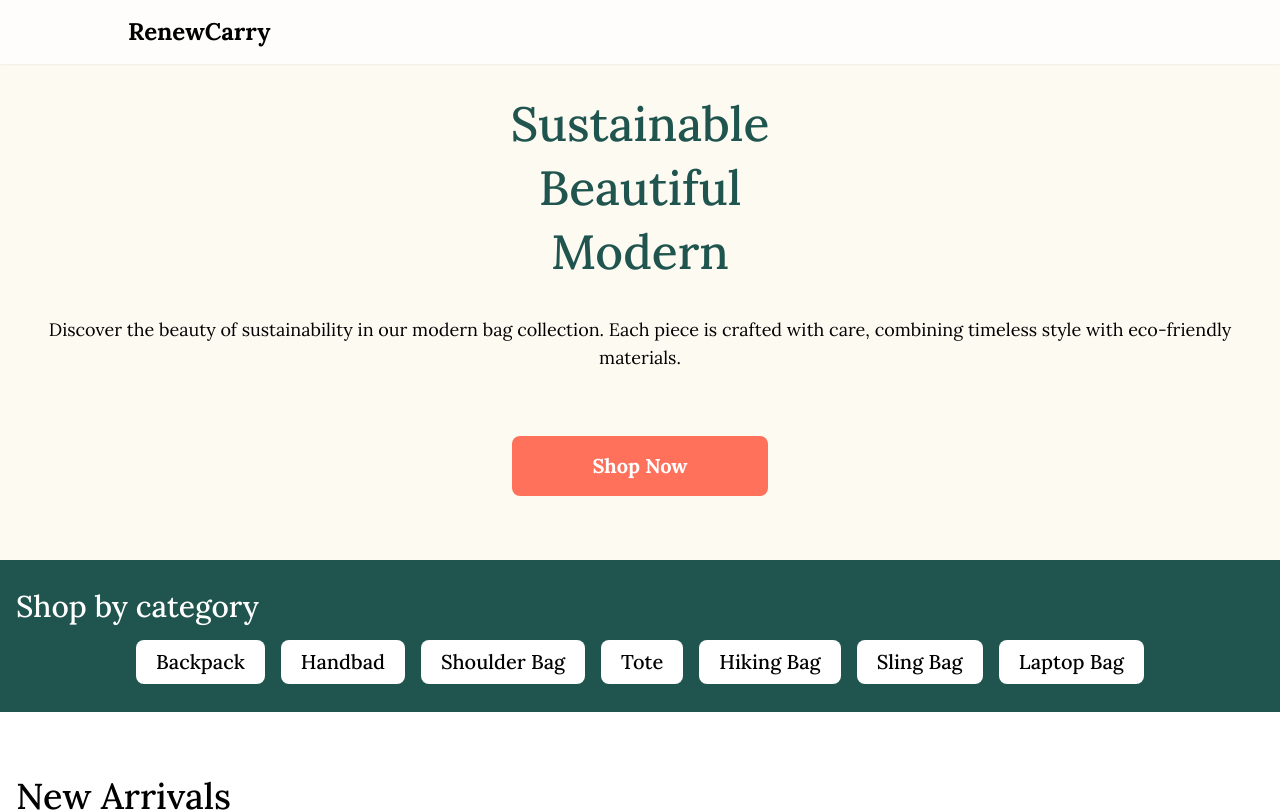
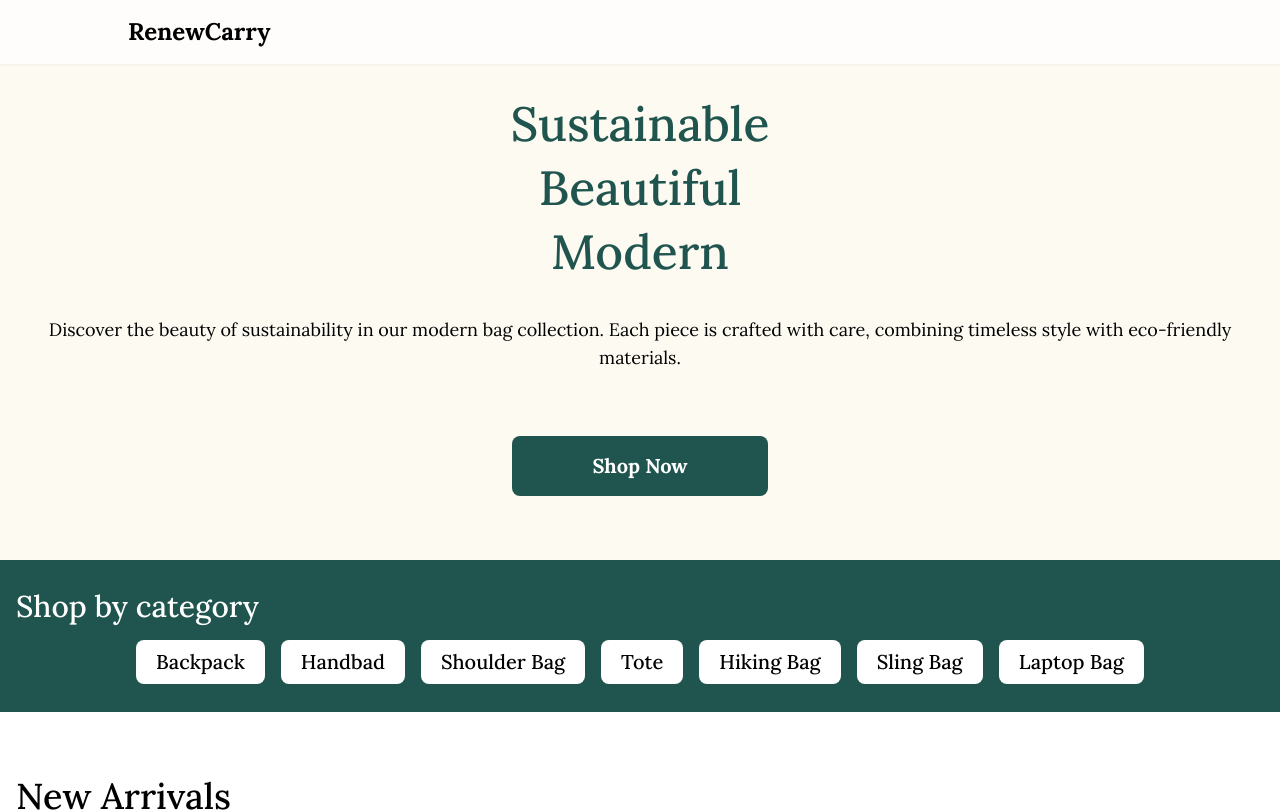
Before and after one commit to jeremyarrabe/renew-carry, a Next.js app: page / in a window 1280 px wide. Shown: the top 812 px of the page. Built offline with nearby package versions, Linux system fonts and the light colour scheme.

Commit message:
changed button color for better accessibility and contrast

```diff
--- a/src/app/products/[productId]/page.jsx
+++ b/src/app/products/[productId]/page.jsx
@@ -24,7 +24,7 @@ const ProductId = () => {
           <button className="rounded-lg text-4xl font-bold  grow">+</button>
         </div>
         <div className="flex">
-          <button className="text-lg bg-brightOrange rounded-lg text-white font-bold grow px-2">
+          <button className="text-lg bg-darkGreen rounded-lg text-white font-bold grow px-2">
             Add to cart
           </button>
         </div>
--- a/src/components/Hero.jsx
+++ b/src/components/Hero.jsx
@@ -31,7 +31,7 @@ const Hero = () => {
         </p>
       </div>
       <div className="flex justify-center mt-16">
-        <button className="py-4 px-20 bg-brightOrange text-xl rounded-lg font-bold text-white">
+        <button className="py-4 px-20 bg-darkGreen text-xl rounded-lg font-bold text-white">
           Shop Now
         </button>
       </div>
--- a/tailwind.config.js
+++ b/tailwind.config.js
@@ -13,7 +13,7 @@ module.exports = {
       },
       colors: {
         darkGreen: '#1F554E',
-        brightOrange: '#FF715B',
+        brightOrange: '#EF3E36',
         yellowishGray: '#FDFAF2',
         whiteGray: '#FEFDFB',
         lightOrange: '#F1BF98',
```
